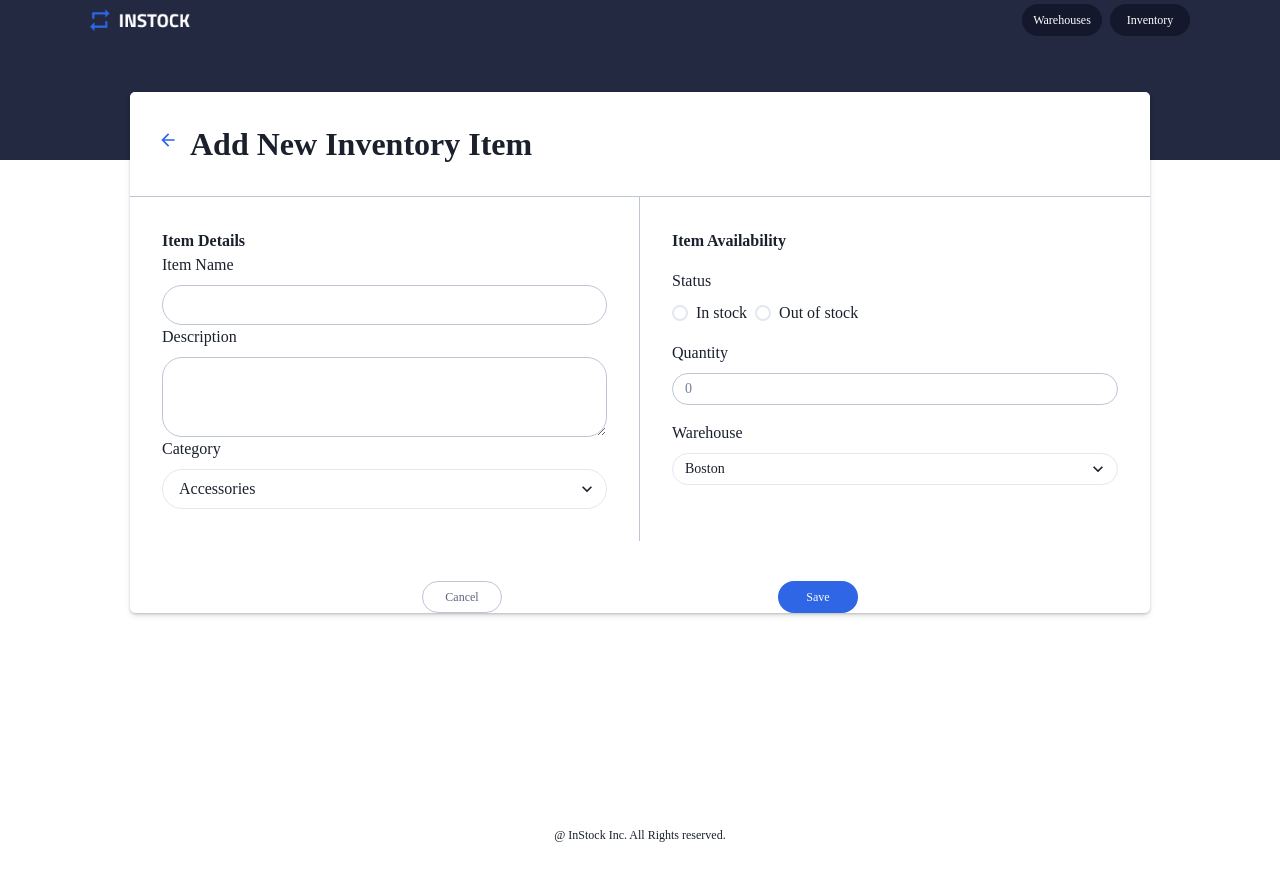
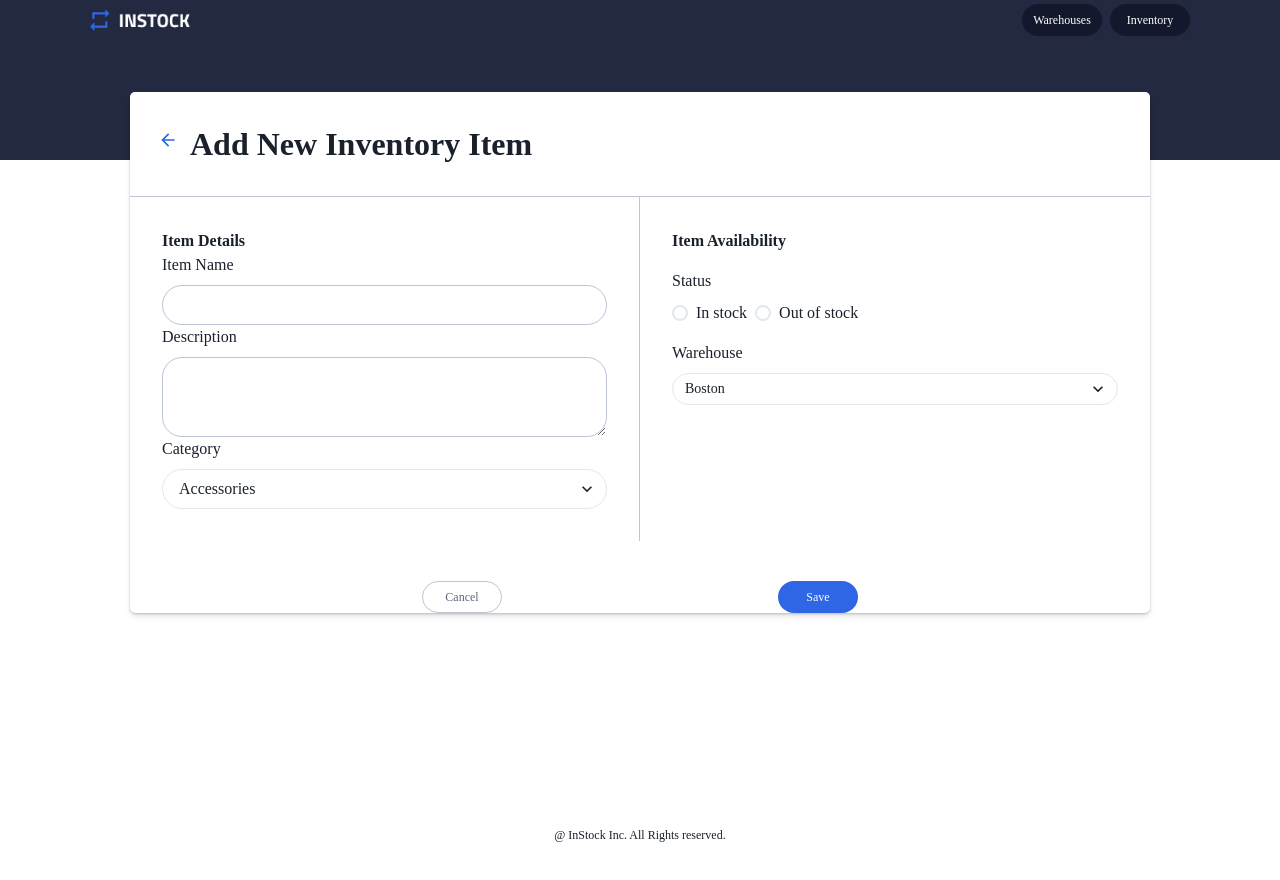
Before and after one commit to simon-harlow/instock, a React (Create React App) app in the folder client/: page /inventories/new in a window 1280 px wide. Built offline with nearby package versions, Linux system fonts and the light colour scheme; a web font is replaced by a local one.

Commit message:
added disabling for quantity

```diff
--- a/client/src/components/ItemForm/ItemForm.js
+++ b/client/src/components/ItemForm/ItemForm.js
@@ -11,6 +11,7 @@ function ItemForm() {
 
     const {inventoryId} = useParams();
     const isEdit = !!inventoryId;
+
 
     const [item_name, setItemName] = useState("");
     const [description, setDescription] = useState("");
@@ -30,6 +31,8 @@ function ItemForm() {
         "Manhattan": "2922c286-16cd-4d43-ab98-c79f698aeab0"
 
     }
+
+    const disableQuantity = true;
 
     useEffect(() => {
         if(isEdit){
@@ -92,6 +95,13 @@ function ItemForm() {
         console.log("true");
         return true;
     };
+
+    const inStock = () =>{
+        if(status === "In Stock") return true;
+        else{
+            return false;
+        }
+    }
 
 
     const handleFormSubmit = (event) => {
@@ -235,9 +245,10 @@ function ItemForm() {
                                 <Radio value='Out of Stock'>Out of stock</Radio>
                             </Stack>
                         </RadioGroup>
-                        <FormLabel pt={{sm:"4"}} htmlFor='name'>Quantity</FormLabel>
-                        <Input size='sm' borderRadius="20" borderColor="$Cloud" onChange={handleInventoryQuantity}
-                            placeholder="0" value={quantity}/>
+
+                        {inStock()? <><FormLabel pt={{sm:"4"}} htmlFor='name'>Quantity</FormLabel> <Input size='sm' borderRadius="20" borderColor="$Cloud" onChange={handleInventoryQuantity}
+                            placeholder="0" value={quantity}/></> : <></>
+                            }
 
 
                         <FormLabel htmlFor='name' pt={{sm:"4"}}>Warehouse</FormLabel>
```
